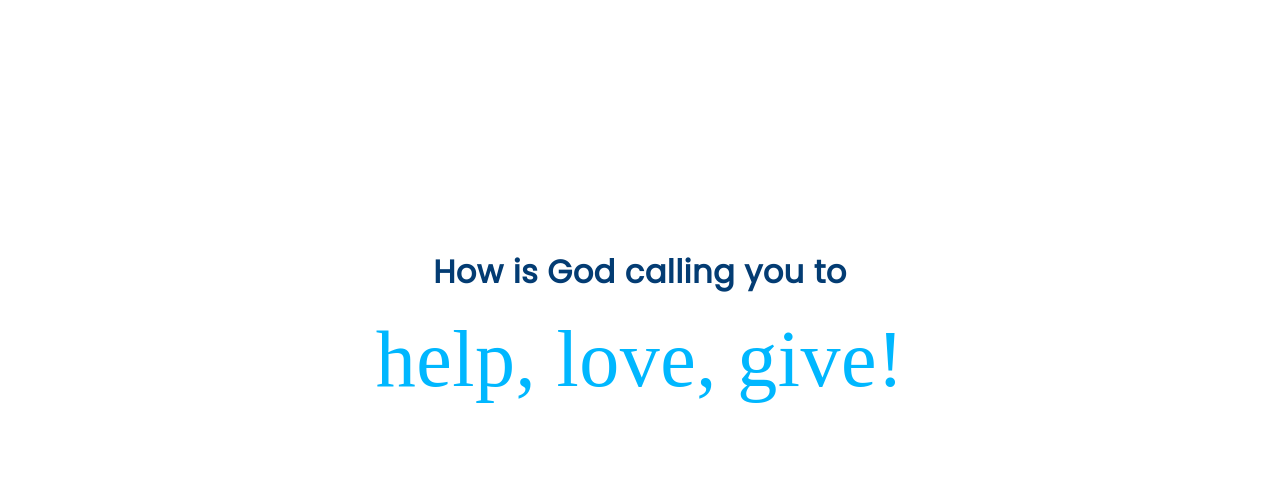
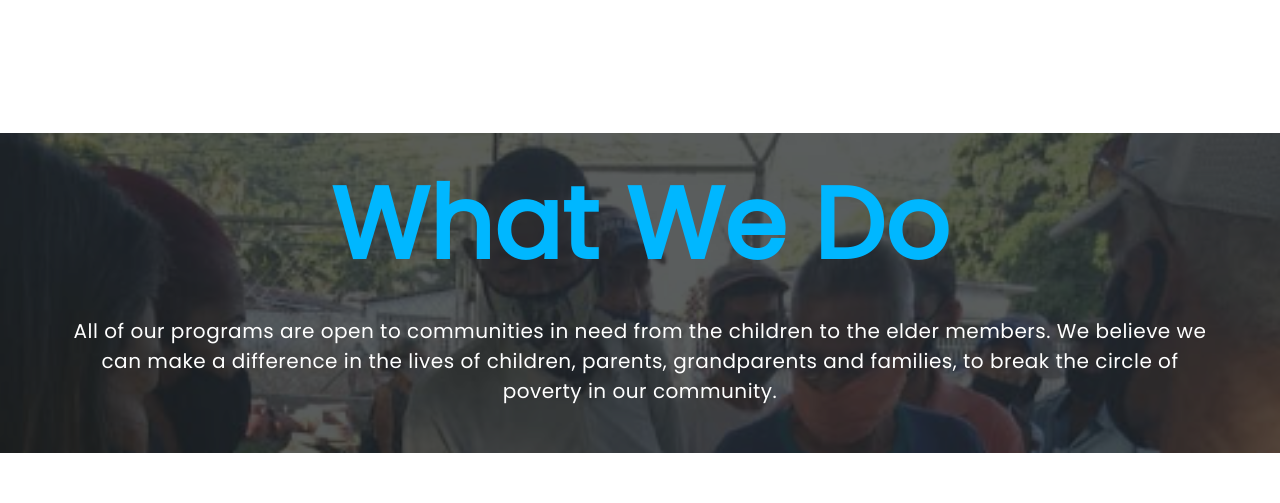
Before and after one commit to Cmmh1101/hope-react-types, a React (Create React App) app: page / in a window 1280 px wide. Shown: the part 1280-1783 px from the top of the page. Built offline with nearby package versions, Linux system fonts and the light colour scheme; grey boxes are pictures that could not be loaded; a web font is replaced by a local one.

Commit message:
change: hero and banners

```diff
--- a/src/styles/styles.css
+++ b/src/styles/styles.css
@@ -107,6 +107,43 @@ footer .follow-icons:hover {
   background-size: cover;
   margin-top: 125px;
   height: 60vh;
+  display: flex;
+  justify-content: center;
+  align-items: center;
+  padding: 500px;
+  position: relative;
+  z-index: 1;
+}
+
+.banner {
+  height: 40vh;
+  background-position: top center;
+}
+
+.banner .header-container {
+  z-index: 50;
+}
+
+.banner-overlay {
+position: absolute;
+top: 0;
+left: 0;
+width: 100%;
+height: 100%;
+z-index: 2;
+background-color: rgba(28, 32, 32, 0.726);
+}
+
+.banner h3 {
+  font-size: 100px!important;
+  font-weight: bolder;
+  color: var(--lighter-blue);
+  margin-bottom: 2rem;
+  text-transform: capitalize;
+}
+
+.banner p {
+  color: var(--white);
 }
 
 /* headers */
@@ -367,6 +404,13 @@ footer .follow-icons:hover {
   font-size: 12px;
 }
 
+.donate-banner .btn-cta {
+  transition: var(--transition);
+}
+.donate-banner .btn-cta:hover {
+  transform: scale(1.2);
+}
+
 /* .donate-verse-img {
   display: flex;
   align-items: center;
--- a/src/utils/DonateBanner.tsx
+++ b/src/utils/DonateBanner.tsx
@@ -17,7 +17,11 @@ const DonateBanner = () => {
       <Row>
         <Col xs={12} className="donate-banner">
           <BibleVerses />
-          <Button color="warning" className="">
+          <Button
+            href="https://www.paypal.com/donate?hosted_button_id=JWBZEQHW76WC4"
+            target="_blank"
+            className="btn-cta"
+          >
             DONATE
           </Button>
         </Col>
--- a/src/views/homepage/HomePage.tsx
+++ b/src/views/homepage/HomePage.tsx
@@ -16,40 +16,55 @@ const HomePage = () => {
         description="Blessing our communities with love and hope."
         background="../../../images/hero-image.jpg"
         className="jumbo-header"
+        overlay={false}
       />
-      <div className="main-banner">
-        {/* <BannerDivider
+      {/* <div className="main-banner">
+        <BannerDivider
           className="banner-content"
           bannerText="HOPE FOR THE NATIONS"
           bannerContent="Blessing our communities with love and hope."
           imgSrc="../../../images/hero-image.jpg"
           altText="Boy seated on the sidewalk"
-        /> */}
-      </div>
+        />
+      </div> */}
       <Container>
         <Introduction />
       </Container>
       <div className="banner-divider">
-        <BannerDivider
+        <Header
+          bannerTitle="What we do"
+          description="All of our programs are open to communities in need from the children to the elder members. We believe we can make a difference in the lives of children, parents, grandparents and families, to break the circle of poverty in our community."
+          background="../../../images/programs/hunger9.png"
+          className="jumbo-header banner"
+          overlay={true}
+        />
+        {/* <BannerDivider
           className="banner-content"
           bannerText="What we do"
           bannerContent="All of our programs are open to communities in need from the children to the elder members. We beleive we can make a difference in the lives of children, parents, grandparents and families, to break the circle of poverty in our community."
           imgSrc="https://image.shutterstock.com/image-photo/muzaffarpur-india-may-10-2017-260nw-674314204.jpg"
           altText="kids receiving lunch"
-        />
+        /> */}
       </div>
       <Container className="pt-5">
         <MainHeader headerText="Our programs" />
         <ProgramsList />
       </Container>
       <div className="banner-divider">
-        <BannerDivider
+        <Header
+          bannerTitle="Who we serve"
+          description="All of our programs are open to communities in need from the children to the elder members. We believe we can make a difference in the lives of children, parents, grandparents and families, to break the circle of poverty in our community."
+          background="../../../images/kidseated.png"
+          className="jumbo-header banner"
+          overlay={true}
+        />
+        {/* <BannerDivider
           className="banner-content"
           bannerText="Who we serve"
           bannerContent="All of our programs are open to communities in need from the children to the elder members. We be;eive we can make a difference in the lives of children, parents, grandparents and families, to break the circle of poverty in our community."
           imgSrc="https://image.shutterstock.com/image-photo/muzaffarpur-india-may-10-2017-260nw-674314204.jpg"
           altText="kids receiving lunch"
-        />
+        /> */}
       </div>
       <Container className="pt-5">
         <MainHeader headerText="Stories of Hope" />
--- a/src/views/homepage/components/Header.tsx
+++ b/src/views/homepage/components/Header.tsx
@@ -3,11 +3,13 @@ import { Container, Jumbotron } from "reactstrap";
 
 interface Props {
   background: string;
-  title: string;
+  title?: string;
   titleWIthEffect?: string;
   description: string;
   buttonText?: string;
   className?: string;
+  bannerTitle?: string;
+  overlay: boolean;
 }
 
 const Header = ({
@@ -17,19 +19,23 @@ const Header = ({
   buttonText,
   description,
   className,
+  bannerTitle,
+  overlay,
 }: Props) => {
   return (
     <Jumbotron
       fluid
       style={{ backgroundImage: `url(${background})` }}
-      className={className}
+      className={`${className} p-5`}
     >
-      <Container fluid>
-        <span>{titleWIthEffect}</span>
-        <h1 className="display-3">{title}</h1>
-        <p className="lead">{description}</p>
-        <button>{buttonText}</button>
+      <Container fluid className="header-container">
+        {titleWIthEffect && <span>{titleWIthEffect}</span>}
+        {title && <h1 className="display-3">{title}</h1>}
+        {bannerTitle && <h3>{bannerTitle}</h3>}
+        {description && <p className="lead">{description}</p>}
+        {buttonText && <button>{buttonText}</button>}
       </Container>
+      {overlay && <div className="banner-overlay" />}
     </Jumbotron>
   );
 };
```
